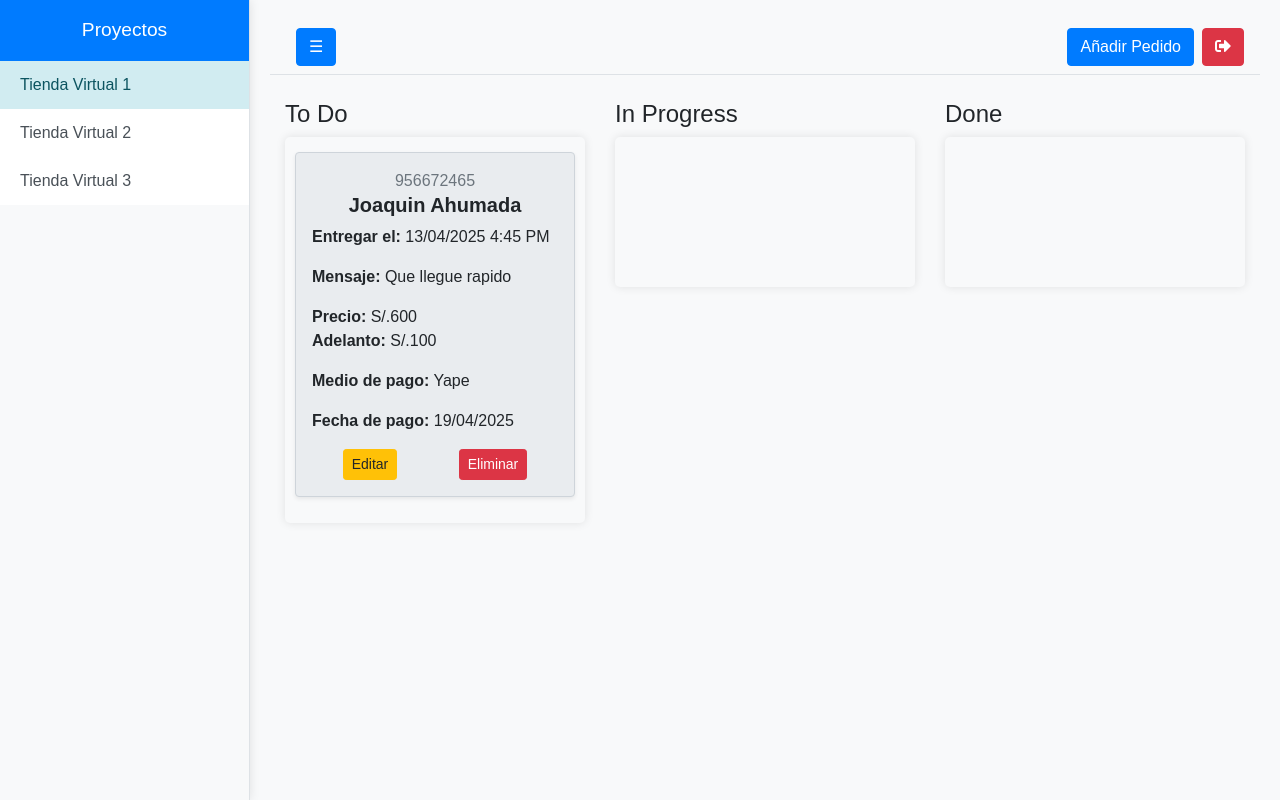
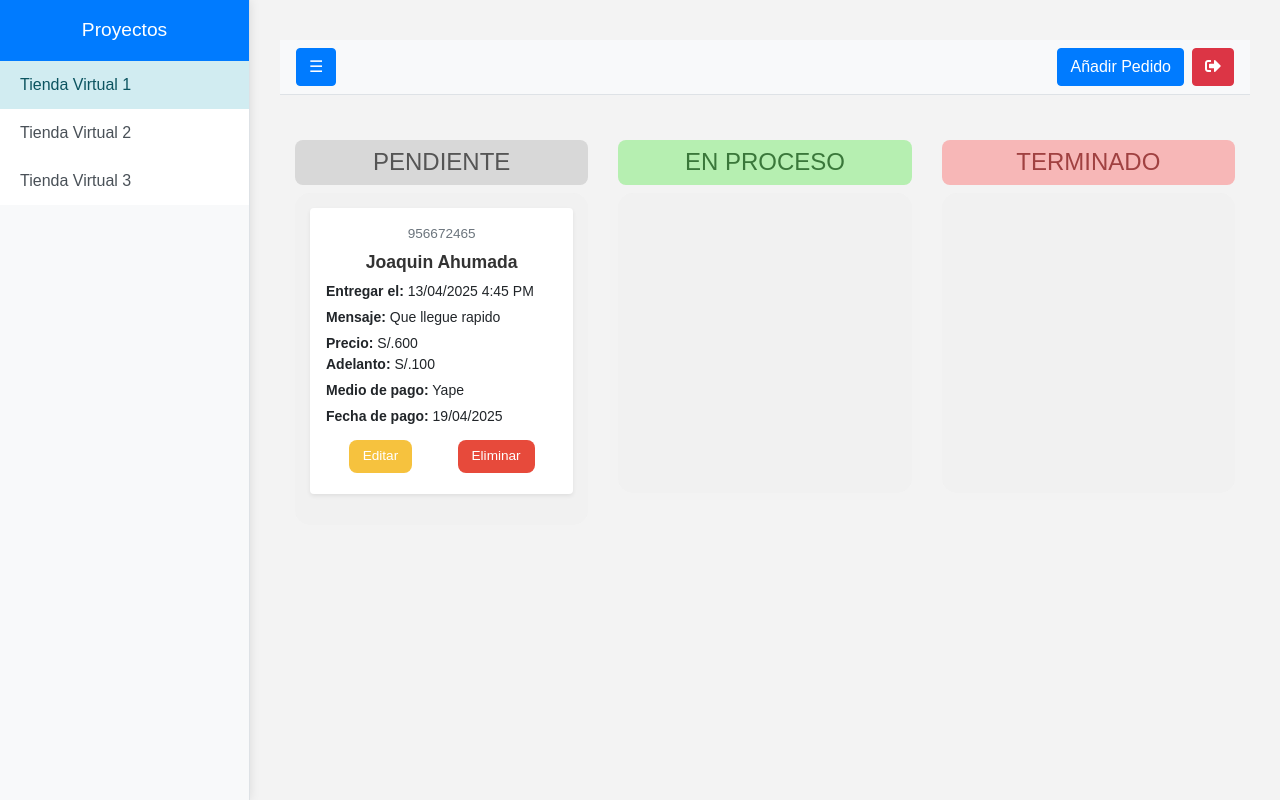
Before and after one commit to andres-app/pedidos-joaquin, a PHP site: page / in a window 1280 px wide. Run offline with PHP 8.4, Linux system fonts and the light colour scheme; the visitor is signed in with stand-in values (Sample User, id 1); some libraries are stand-ins or nearby versions.

Commit message:
Se realizó las modificaciones

```diff
--- a/index.php
+++ b/index.php
@@ -46,15 +46,15 @@ if (!isset($_SESSION['username'])) {
             <div class="container-fluid">
                 <div class="row">
                     <div class="col-md-4">
-                        <h4>To Do</h4>
+                        <h4>PENDIENTE</h4>
                         <div class="kanban-cards" id="todo"></div>
                     </div>
                     <div class="col-md-4">
-                        <h4>In Progress</h4>
+                        <h4>EN PROCESO</h4>
                         <div class="kanban-cards" id="inprogress"></div>
                     </div>
                     <div class="col-md-4">
-                        <h4>Done</h4>
+                        <h4>TERMINADO</h4>
                         <div class="kanban-cards" id="done"></div>
                     </div>
                 </div>
--- a/kanban.css
+++ b/kanban.css
@@ -1,6 +1,6 @@
 body {
-    font-family: Arial, sans-serif;
-    background-color: #f8f9fa;
+    font-family: 'Arial', sans-serif;
+    background-color: #f3f3f3;
     margin: 0;
     padding: 0;
 }
@@ -37,82 +37,109 @@ body {
     border: none;
 }
 
-#sidebar-wrapper .list-group-item:hover, #sidebar-wrapper .list-group-item.active {
+#sidebar-wrapper .list-group-item:hover,
+#sidebar-wrapper .list-group-item.active {
     background-color: #d1ecf1;
     color: #0c5460;
 }
 
+.container-fluid {
+    padding-top: 25px;
+    margin-top: 20px; /* NUEVO: esto separa las columnas del navbar */
+}
+
 #page-content-wrapper {
     width: calc(100% - 250px);
-    padding: 20px;
+    padding: 40px 30px 30px;
     transition: all 0.5s;
 }
 
 .kanban-cards {
-    min-height: 150px;
-    background-color: #f8f9fa;
-    border-radius: 5px;
-    padding: 10px;
+    min-height: 300px;
+    padding: 15px;
+    background-color: #f1f1f1;
+    border-radius: 15px;
     margin-bottom: 20px;
-    box-shadow: 0 0 10px rgba(0, 0, 0, 0.1);
 }
 
 .kanban-card {
-    background-color: #e9ecef;
-    margin: 5px 0;
-    padding: 10px;
-    border-radius: 5px;
+    background-color: #fff;
+    border-radius: 15px;
+    box-shadow: 0 2px 10px rgba(0, 0, 0, 0.08);
+    padding: 20px;
+    margin-bottom: 15px;
+    text-align: center;
+    font-size: 14px;
     cursor: move;
-    border: 1px solid #ced4da;
-    position: relative;
-    transition: background-color 0.3s;
 }
 
-.kanban-card:hover {
-    background-color: #dee2e6;
+.kanban-card h5 {
+    font-size: 1.1rem;
+    font-weight: bold;
+    margin-bottom: 10px;
+    color: #333;
 }
 
-.assignee {
-    margin-top: 10px;
-    font-size: 0.9em;
-    color: #6c757d;
+.kanban-card p {
+    margin: 5px 0;
 }
 
-.assign-button {
-    position: absolute;
-    top: 10px;
-    right: 10px;
-    font-size: 0.8em;
-    padding: 3px 6px;
-    background-color: transparent;
-    border: none;
-    color: #007bff;
-    cursor: pointer;
-    transition: color 0.3s;
+.kanban-card .text-muted {
+    font-size: 0.85rem;
+    margin-bottom: 8px;
+    display: block;
 }
 
-.assign-button:hover {
-
-    text-decoration: underline;
+.kanban-card button {
+    border: none;
+    padding: 6px 14px;
+    font-size: 0.85rem;
+    border-radius: 8px;
+    margin: 5px 4px;
+    cursor: pointer;
 }
 
-.container-fluid {
-    padding-top: 25px;
+.kanban-card .btn-warning {
+    background-color: #f6c23e;
+    color: #fff;
 }
 
-/* Estilos adicionales para el botón en la barra de navegación */
-.navbar .btn-primary {
-    margin-left: 10px; /* Espacio entre el botón de menú y el botón de añadir tarea */
+.kanban-card .btn-danger {
+    background-color: #e74a3b;
+    color: #fff;
 }
 
+/* Estilo por columna */
+.col-md-4:nth-child(1) h4 {
+    background-color: #d8d8d8;
+    padding: 8px;
+    text-align: center;
+    border-radius: 8px;
+    color: #555;
+}
 
-@media (max-width: 767.98px) {
+.col-md-4:nth-child(2) h4 {
+    background-color: #b6efb1;
+    padding: 8px;
+    text-align: center;
+    border-radius: 8px;
+    color: #3a773a;
+}
+
+.col-md-4:nth-child(3) h4 {
+    background-color: #f7b7b7;
+    padding: 8px;
+    text-align: center;
+    border-radius: 8px;
+    color: #a04141;
+}
+
+/* Responsive */
+@media (max-width: 768px) {
     #sidebar-wrapper {
         width: 100%;
         height: auto;
         margin-left: 0;
-        box-shadow: none;
-        border-bottom: 1px solid #ddd;
     }
 
     #page-content-wrapper {
@@ -120,17 +147,11 @@ body {
     }
 
     .kanban-cards {
-        min-height: 100px;
+        padding: 10px;
+        min-height: 200px;
     }
 
     .kanban-card {
-        margin: 3px 0;
-        padding: 5px;
+        padding: 15px;
     }
-
-    .assign-button {
-        font-size: 0.7em;
-        padding: 2px 4px;
-    }
-
 }
--- a/styles.css
+++ b/styles.css
@@ -10,8 +10,11 @@ body {
 }
 
 .container-fluid {
-    height: 100vh;
+    padding-top: 25px;
+    margin-top: 20px; /* NUEVO: esto separa las columnas del navbar */
 }
+
+
 
 .bg-image {
     position: relative;
```
Also changed, not shown: login.php (+24 -10 lines).
